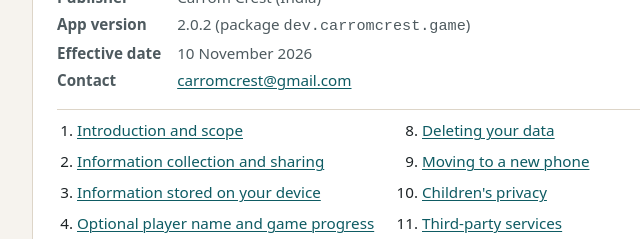
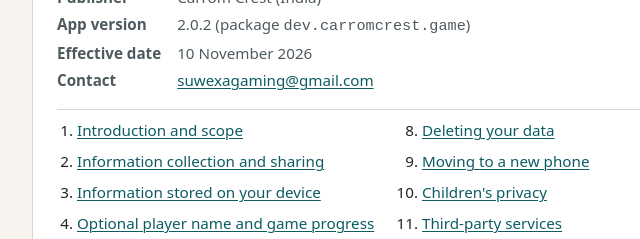
Before and after one commit to suhaanrbr/carrom-crest-privacy, a plain HTML site: page index.html in a window 1280 px wide. Shown: the part 158-397 px from the top of the page, 244-884 px from the left. Drawn offline with Linux system fonts and the light colour scheme.

Commit message:
Add files via upload

```diff
--- a/index.html
+++ b/index.html
@@ -89,7 +89,7 @@
     <dt>Publisher</dt><dd>Carrom Crest (India)</dd>
     <dt>App version</dt><dd>2.0.2 (package <code>dev.carromcrest.game</code>)</dd>
     <dt>Effective date</dt><dd>10 November 2026</dd>
-    <dt>Contact</dt><dd><a href="mailto:carromcrest@gmail.com">carromcrest@gmail.com</a></dd>
+    <dt>Contact</dt><dd><a href="mailto:suwexagaming@gmail.com">suwexagaming@gmail.com</a></dd>
   </dl>
 </header>
 
@@ -239,7 +239,7 @@
   <p>For questions about this privacy policy or the way Carrom Crest handles information, contact:</p>
   <p>Publisher: Carrom Crest<br>
   Country: India<br>
-  Email: <a href="mailto:carromcrest@gmail.com">carromcrest@gmail.com</a></p>
+  Email: <a href="mailto:suwexagaming@gmail.com">suwexagaming@gmail.com</a></p>
 </section>
 
 <footer>
```
